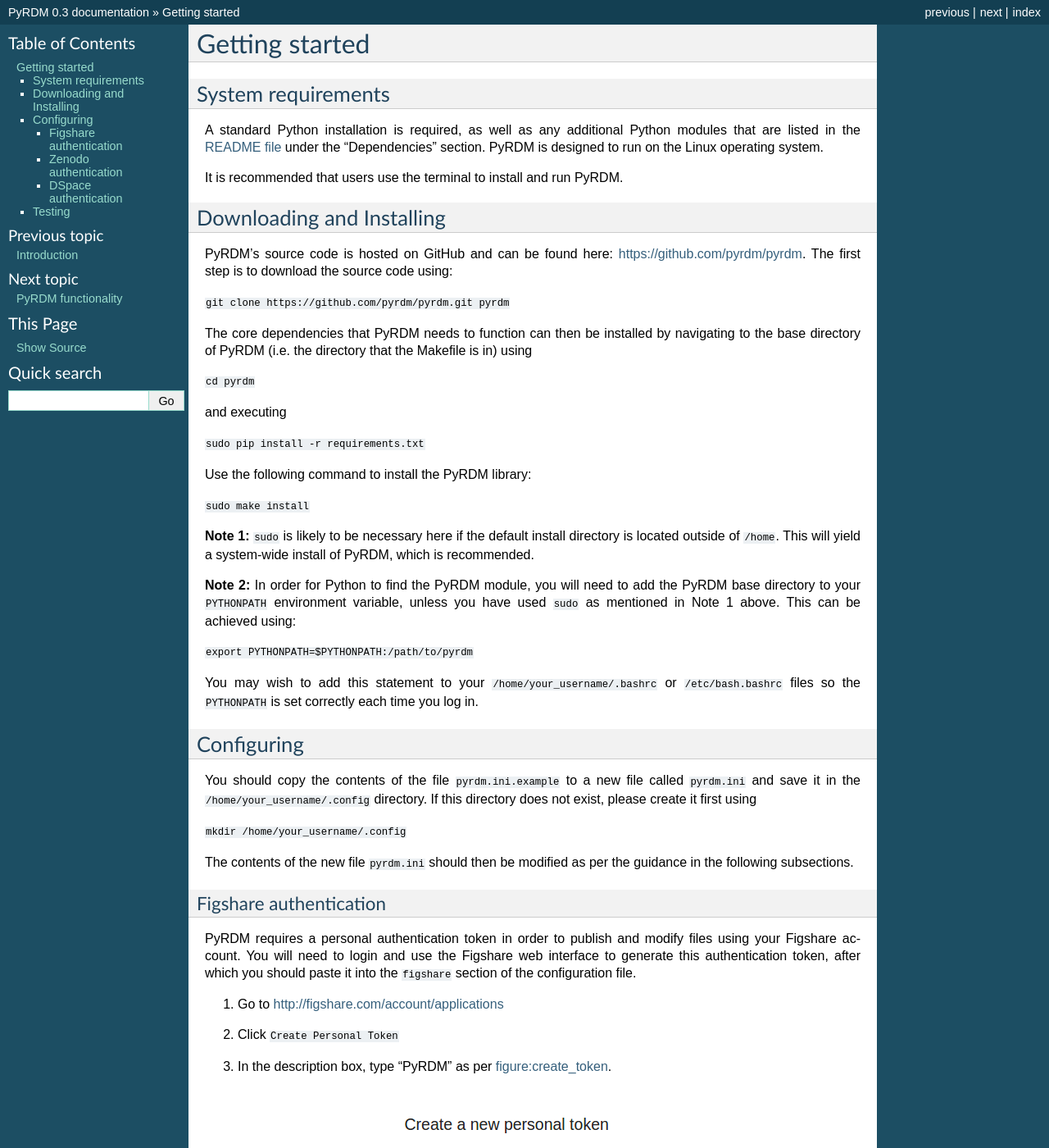
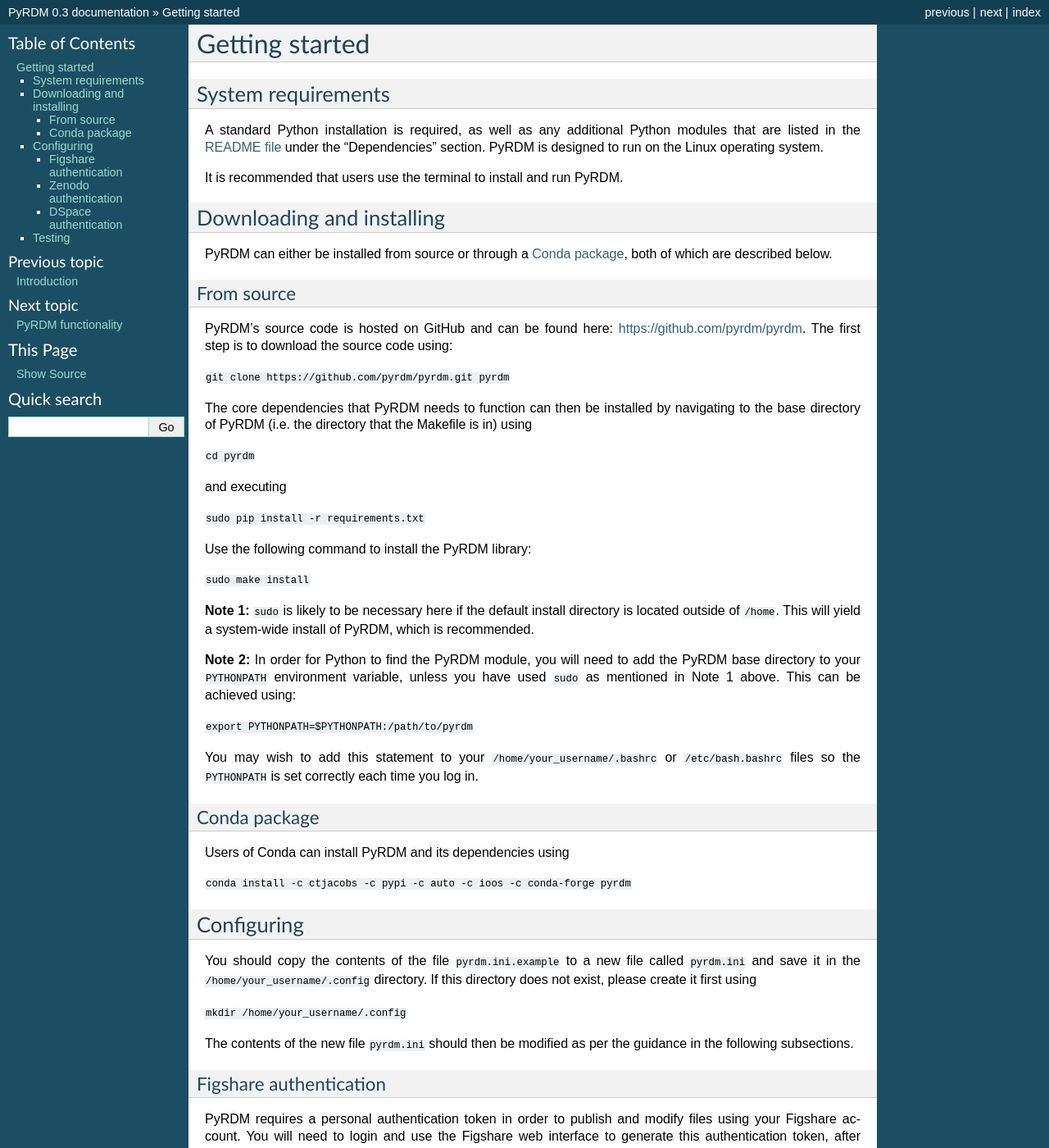
Before and after one commit to pyrdm/pyrdm, a Sphinx documentation site: the page built from docs/source/getting_started.rst, in a window 1280 px wide and 1400 px high. Shown: the whole window at 82% size. Built offline with Sphinx 7.4.7, drawn with Linux system fonts in a browser that asks for light colours; pages that are not in the unit, such as notebooks, are missing from menus.

Commit message:
Added information about Conda installation.

```diff
--- a/docs/source/getting_started.rst
+++ b/docs/source/getting_started.rst
@@ -11,8 +11,13 @@
 
 It is recommended that users use the terminal to install and run PyRDM.
 
-Downloading and Installing
+Downloading and installing
 --------------------------
+
+PyRDM can either be installed from source or through a `Conda package <http://conda.pydata.org/>`_, both of which are described below.
+
+From source
+~~~~~~~~~~~
 
 PyRDM's source code is hosted on GitHub and can be found here: `<https://github.com/pyrdm/pyrdm>`_. The first step is to download the source code using:
 
@@ -44,6 +49,13 @@
 You may wish to add this statement to your
 ``/home/your_username/.bashrc`` or ``/etc/bash.bashrc`` files so the
 ``PYTHONPATH`` is set correctly each time you log in.
+
+Conda package
+~~~~~~~~~~~~~
+
+Users of Conda can install PyRDM and its dependencies using
+
+``conda install -c ctjacobs -c pypi -c auto -c ioos -c conda-forge pyrdm``
 
 Configuring
 -----------
```
Also changed, not shown: README.md (+1 -1 lines).
